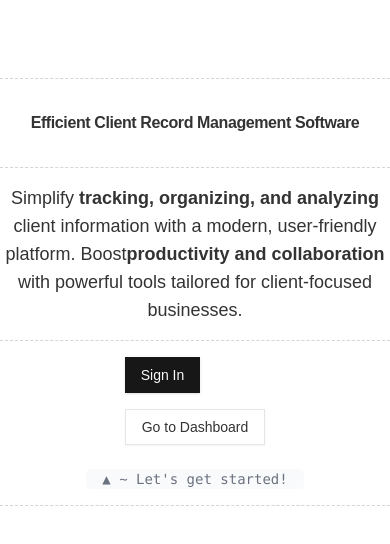
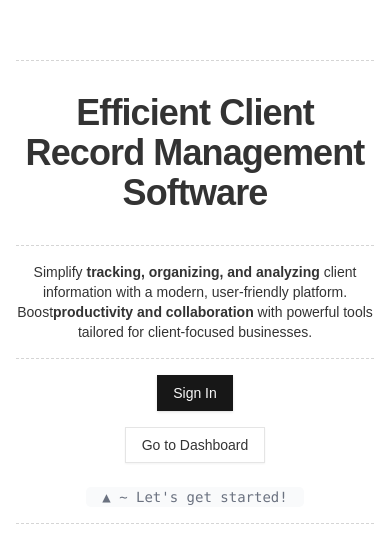
Before and after one commit to amrit-niure/customer-relationship-management, a Next.js app: page / in a window 390 px wide. Shown: the part 130-674 px from the top of the page. Built offline with nearby package versions, Linux system fonts and the light colour scheme; no server answers.

Commit message:
landing page done for now

```diff
--- a/src/app/page.tsx
+++ b/src/app/page.tsx
@@ -1,28 +1,22 @@
-import { Button } from "@/components/ui/button";import Link from "next/link";export default function Home() {  return (  // <div className="h-[100vh] flex items-center justify-center gap-8 flex-col">
-  //   <div className="flex gap-8">
-  //     <Link href={"/sign-in"}>
-  //       <Button className="rounded-none">Sign In</Button>
-  //     </Link>
-  //   </div>
-  //   <Link href={"/dashboard"}>
-  //     <Button variant={"outline"} className="rounded-none">Go to Dashboard </Button>
-  //   </Link>
-  // </div>
+import { Button } from "@/components/ui/button";
+import Link from "next/link";
 
-  <div className="h-[100vh] flex items-center justify-center gap- flex-col">
+export default function Home() {
+  return (
+    <div className="h-[100vh] flex items-center justify-center  flex-col px-4">
       <div className="mx-auto my-auto max-w-6xl">
         {/* Grid Container */}
         <div className="grid grid-cols-1 md:grid-cols-2 gap0 relative">
           {/* Heading */}
           <div className="col-span-full md:col-span-2 border-y border-muted-foreground/30 border-dashed py-8">
-          <h1 className=" font-extrabold tracking-tight sm:text-4xl md:text-5xl text-center">
+            <h1 className=" font-extrabold tracking-tight text-4xl md:text-5xl text-center">
               Efficient Client Record Management Software
             </h1>
           </div>
 
           {/* Description */}
           <div className="col-span-full md:col-span-2 border-b border-muted-foreground/30  border-dashed py-4">
-          <p className="text-lg text-center max-w-3xl mx-auto">
+            <p className="text-sm md:text-lg text-center max-w-3xl mx-auto">
               Simplify{" "}
               <span className="font-semibold ">
                 tracking, organizing, and analyzing
@@ -35,9 +29,15 @@ import { Button } from "@/components/ui/button";import Link from "next/link";exp
             </p>
           </div>
 
+          <div className="hidden md:block absolute -top-20 left-28 h-[550px] w-px border border-dashed"></div>
+          <div className="hidden md:block absolute -top-20 right-28 h-[550px] w-px border border-dashed"></div>
+
+          <div className="hidden md:block absolute -bottom-6 left-96 h-[160px] w-px border border-dashed"></div>
+          <div className="hidden md:block absolute -bottom-6 right-96 h-[160px] w-px border border-dashed"></div>
+
           {/* Buttons and Command */}
           <div className="col-span-full md:col-span-2 border-b border-dashed border-muted-foreground/30 py-4 flex flex-col items-center justify-center gap-6">
-          <div className="flex flex-col sm:flex-row gap-4">
+            <div className="flex flex-col sm:flex-row gap-4 items-center justify-center">
               <div className="flex gap-8">
                 <Link href={"/sign-in"}>
                   <Button className="rounded-none">Sign In</Button>
```
Lines whose indentation alone changed are shown as unchanged.
